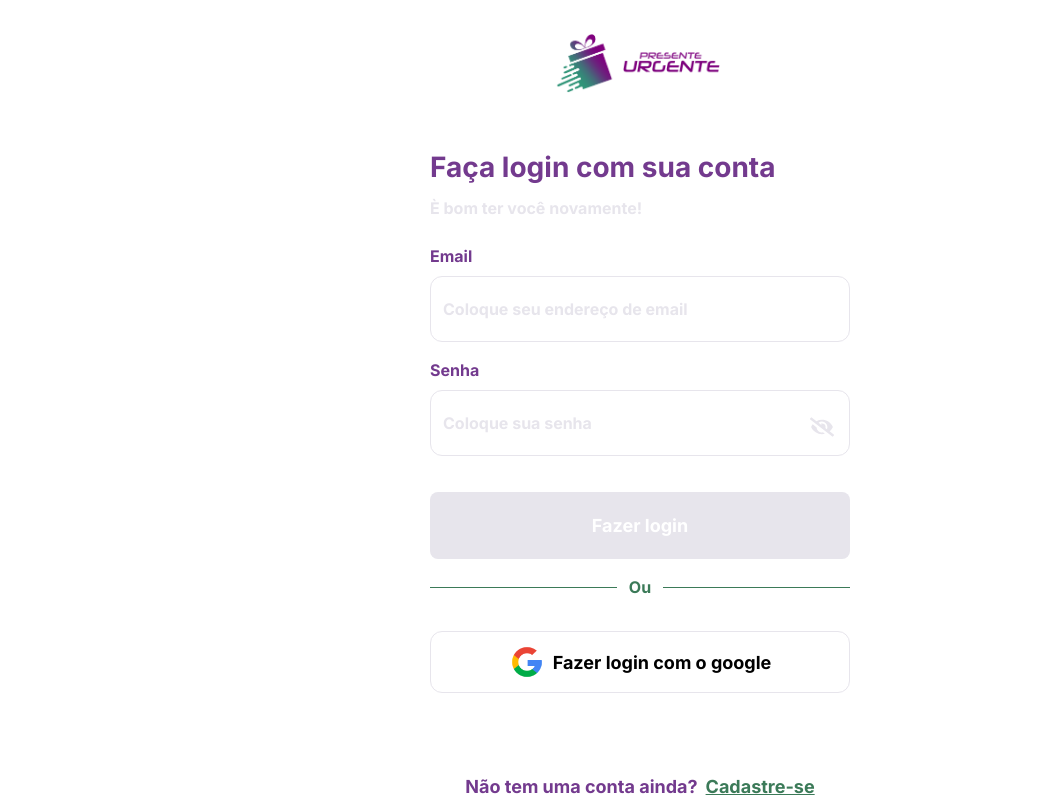
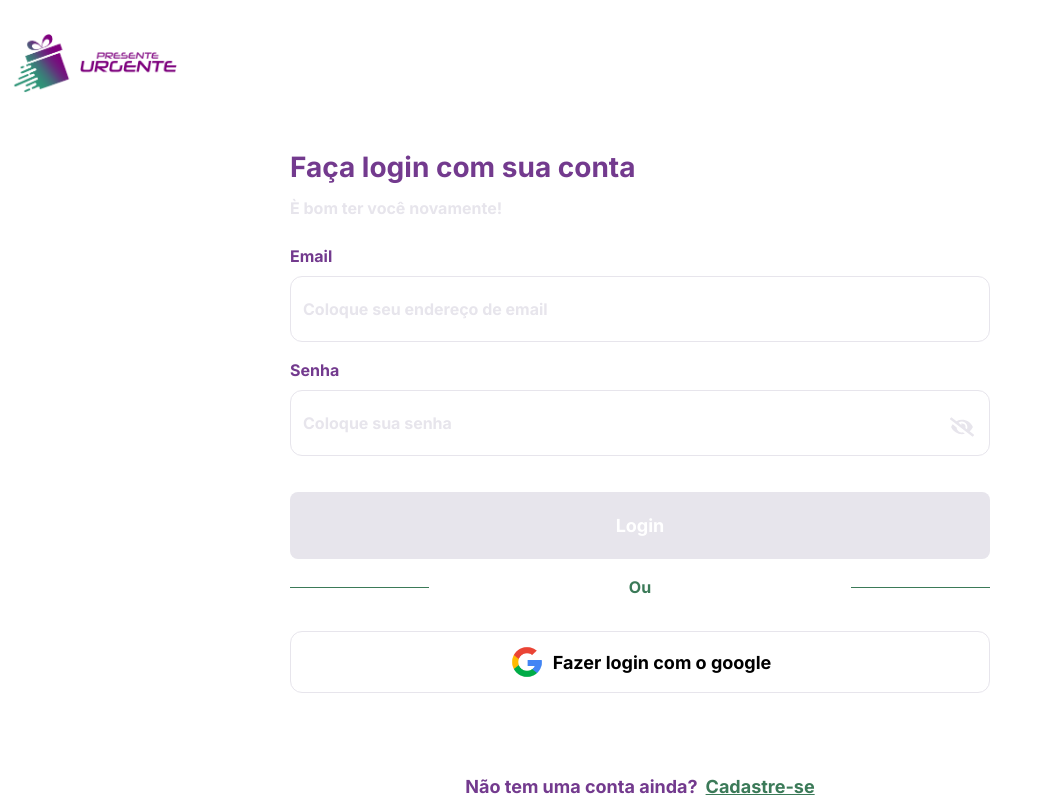
Before and after one commit to Marcos-Allan/tcc_sequestrado, a React (Vite) app: page /sign-in in a window 1280 px wide. Shown: the top 800 px of the page, without its empty margins (0-1039 px from the left). Built offline with nearby package versions, Linux system fonts and the light colour scheme.

Commit message:
adicionei responsividade do web da tela de sign-in

```diff
--- a/src/components/Button/index.tsx
+++ b/src/components/Button/index.tsx
@@ -9,7 +9,7 @@ export default function Button(props: Props) {
     return(
         <div
             onClick={() => props.event && props.event()}
-            className={`w-full flex items-center justify-center py-5 mt-5 rounded-[8px] font-bold font-inter text-[18px] text-my-white
+            className={`w-full max-w-[700px] flex items-center justify-center py-5 mt-5 rounded-[8px] font-bold font-inter text-[18px] text-my-white
                 ${props.validate == false && 'bg-my-gray'}
                 ${props.validate == true && 'bg-my-primary'}
             `}
--- a/src/components/Divider/index.tsx
+++ b/src/components/Divider/index.tsx
@@ -1,8 +1,8 @@
 export default function Divider() {
     return(
-        <div className="w-full flex items-center justify-center mt-4">
+        <div className="w-full max-w-[700px] flex items-center justify-center mt-4">
                 <div className="flex-grow-[1] h-[1px] bg-my-primary"></div>
-                <p className="px-3 text-my-primary font-bold">Ou</p>
+                <p className="px-3 text-my-primary font-bold sm:px-[200px]">Ou</p>
                 <div className="flex-grow-[1] h-[1px] bg-my-primary"></div>
             </div>
     )
--- a/src/components/GoogleLogin/index.tsx
+++ b/src/components/GoogleLogin/index.tsx
@@ -75,7 +75,7 @@ export default function GoogleLogin() {
     return(
         <div
             onClick={() => handleGoogleLogin()}
-            className={`w-full border-[1px] border-my-gray py-3 rounded-[12px] flex items-center justify-center mt-8`}
+            className={`w-full max-w-[700px] border-[1px] border-my-gray py-3 rounded-[12px] flex items-center justify-center mt-8`}
         >
             <img
                 src={image}
--- a/src/components/Header/index.tsx
+++ b/src/components/Header/index.tsx
@@ -30,7 +30,7 @@ export default function Header() {
     return(
         <div className={`w-full bg-my-white flex items-center ${(location.pathname !== '/sign-in') && (location.pathname !== '/sign-up') ? 'justify-between' : 'justify-center'} px-3 py-2`}>
             <div
-                className={`flex items-center text-my-secondary`}
+                className={`w-full flex items-center justify-center text-my-secondary sm:justify-start`}
                 onClick={() => navigate('/principal')}
             >
                 <img
--- a/src/components/Input/index.tsx
+++ b/src/components/Input/index.tsx
@@ -25,7 +25,7 @@ export default function Input(props: Props) {
     }
 
     return(
-        <div className='w-full'>
+        <div className='w-full max-w-[700px]'>
             <label
                 className={`font-bold
                     ${props.validate == true && 'text-my-primary'}
--- a/src/screens/SignIn/index.tsx
+++ b/src/screens/SignIn/index.tsx
@@ -15,6 +15,7 @@ import Header from '../../components/Header';
 
 //IMPORTAÇÃO DO PROVEDOR DOS ESTADOS GLOBAIS
 import { GlobalContext } from "../../provider/context";
+import Footer from '../../components/Footer';
 
 export default function SignIn() {
     //UTILIZAÇÃO DO HOOKE DE NAVEGAÇÃO ENTRE PÁGINAS DO react-router-dom
@@ -123,10 +124,11 @@ export default function SignIn() {
     },[emailValid, passwordValid])
 
     return(
-        <div className={`w-screen h-screen bg-my-white px-10 flex flex-col max-w-[500px] mx-auto`}>
+        <div className={`overflow-x-hidden`}>
+            <div className={`w-screen min-h-screen bg-my-white overflow-x-hidden px-10 sm:px-0 flex flex-col items-center`}>
                 <Header />
-            <h1 className={`mt-5 text-[28px] text-my-secondary font-inter font-bold mb-2`}>Faça login com sua conta</h1>
-            <p className={`font-inter text-my-gray font-bold text-[16px] mb-6`}>È bom ter você novamente!</p>
+                <h1 className={`mt-5 text-left w-full max-w-[700px] text-[28px] text-my-secondary font-inter font-bold mb-2`}>Faça login com sua conta</h1>
+                <p className={`font-inter w-full text-left max-w-[700px] text-my-gray font-bold text-[16px] mb-6`}>È bom ter você novamente!</p>
 
                 <Input
                     label={'Email'}
@@ -145,13 +147,13 @@ export default function SignIn() {
                     onChange={handlePasswordInput}
                 />
 
-            <Button text={'Fazer login'} validate={btnValid} event={() => signIn()} />
+                <Button text={'Login'} validate={btnValid} event={() => signIn()} />
 
                 <Divider />
 
                 <GoogleLogin />
 
-            <p className={`text-center mt-20 font-bold text-my-secondary text-[18px]`}>
+                <p className={`text-center max-w-[700px] mb-5 mt-20 font-bold text-my-secondary text-[18px]`}>
                     Não tem uma conta ainda?
                     <Link to={'/sign-up'} className={`ml-2 underline text-my-primary`}>
                         Cadastre-se
@@ -159,5 +161,7 @@ export default function SignIn() {
                 </p>
                 <LoadingPage />
             </div>
+            <Footer />
+        </div>
     )
 }
```
Lines whose indentation alone changed are shown as unchanged.
